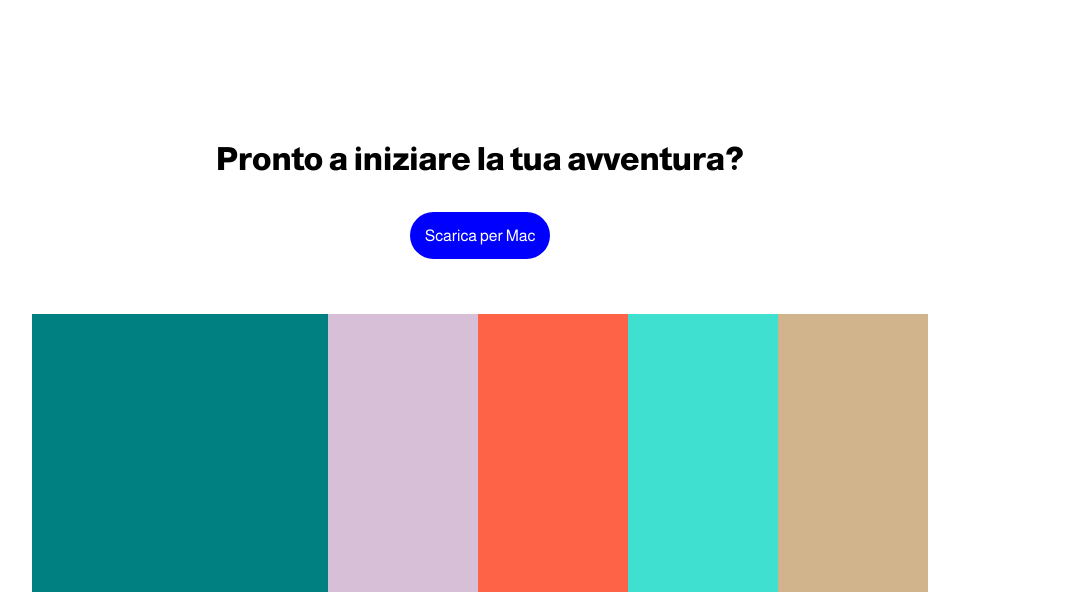
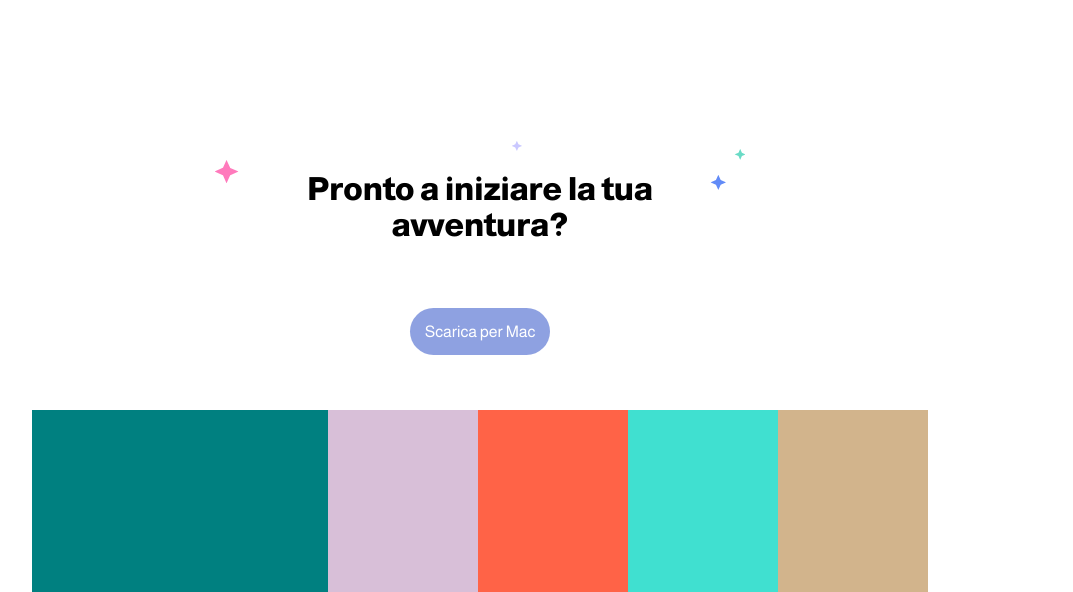
Before and after one commit to Alek90/htmlcss-discord, a plain HTML site: page index.html in a window 1280 px wide. Shown: the part 3488-4080 px from the top of the page, without its empty margins (160-1233 px from the left). Drawn offline with Linux system fonts and the light colour scheme.

```diff
--- a/style.css
+++ b/style.css
@@ -166,12 +166,17 @@ h2{
 }
 
 h3{
+    width: 70%;
+    margin: 0 auto 50px;
+    padding: 30px;
+    background-image: url(./img/stars.svg);
+    background-size: contain;
+    background-repeat: no-repeat;
     font-size: 2rem;
-    margin-bottom: 50px;
 }
 .login a{
     padding: 15px;
-    background-color: blue;
+    background-color: rgb(142, 161, 225);
     color: white;
     border-radius: 28px;
 }
```
